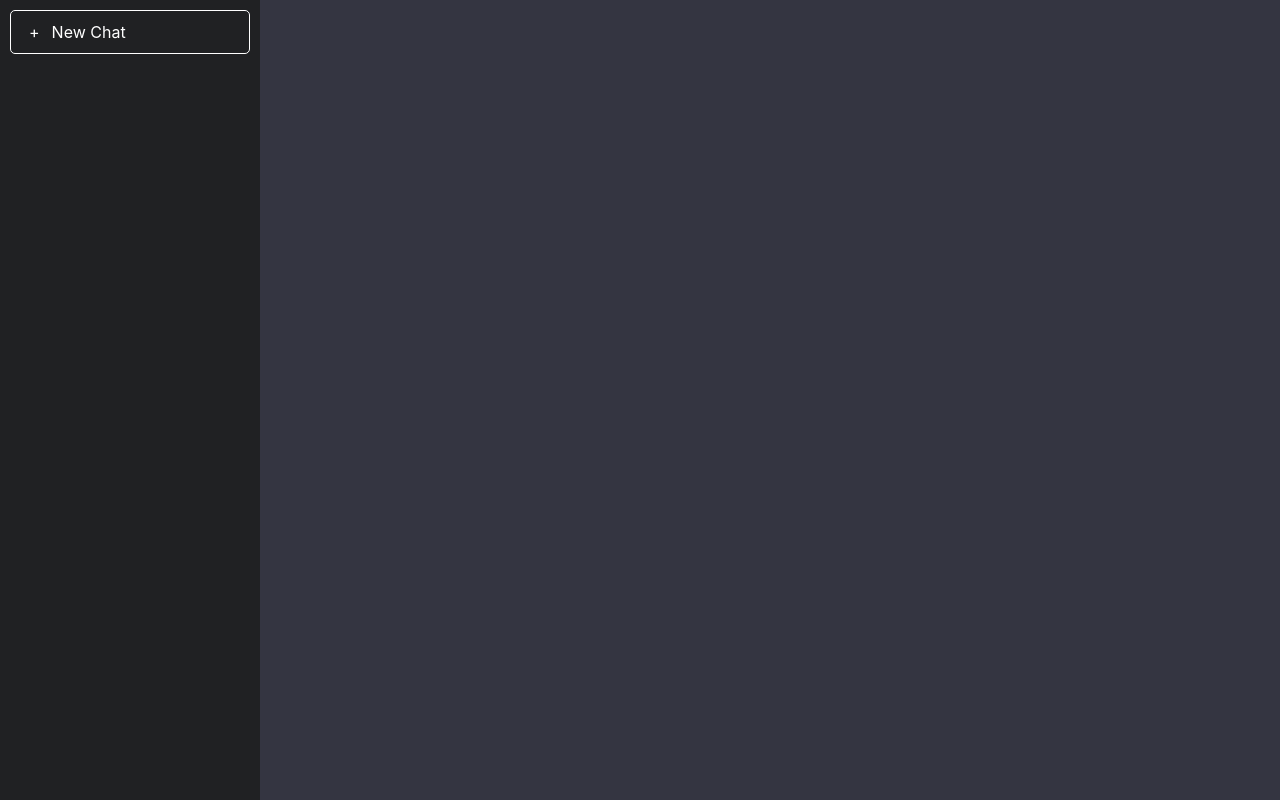
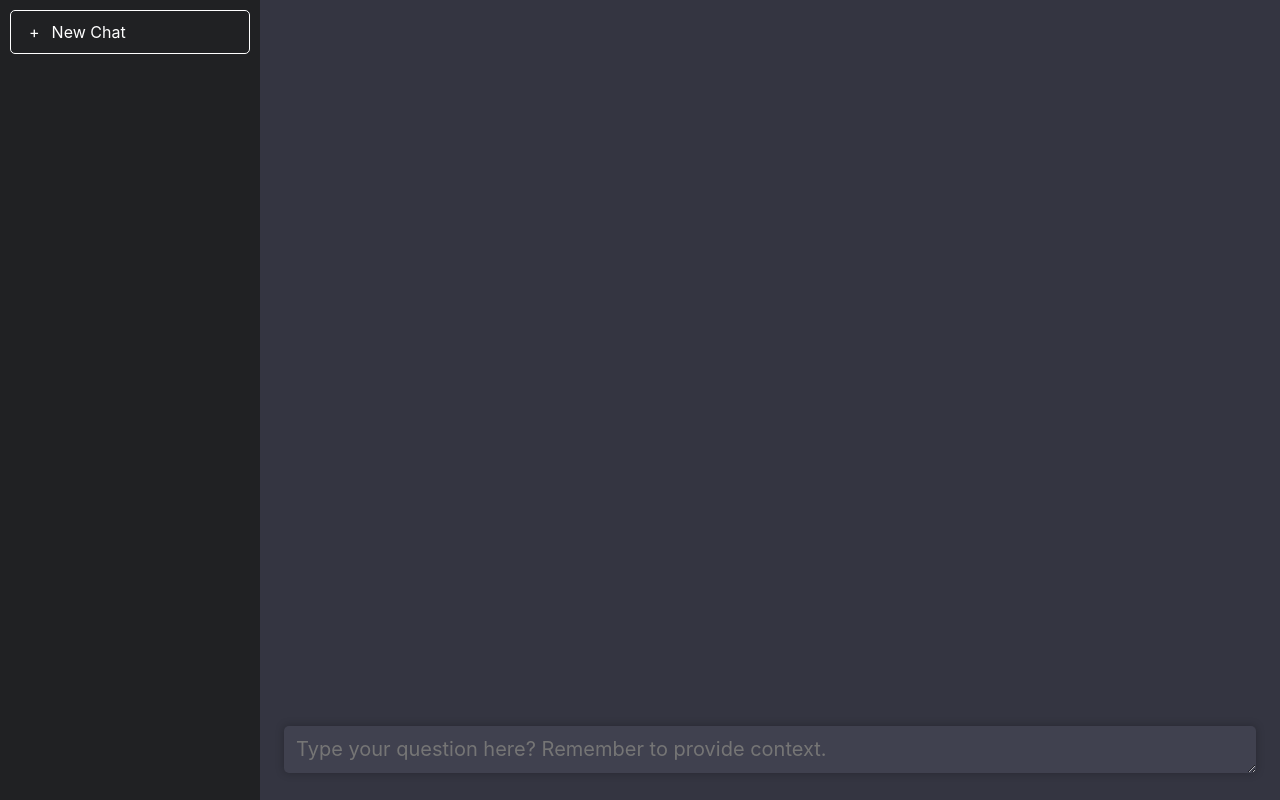
Before and after one commit to Iblis1871/chatgpt-client, a React (Create React App) app: page / in a window 1280 px wide. Built offline with nearby package versions, Linux system fonts and the light colour scheme.

Commit message:
chat text area styled and placed at the bottom of the page

```diff
--- a/src/App.css
+++ b/src/App.css
@@ -18,6 +18,7 @@
 .chatbox {
   flex: 1;
   background-color: #343541;
+  position: relative;
 }
 
 .side-menu-button {
@@ -44,6 +45,31 @@
 
   }
 
+  .chat-input-holder {
+
+    padding: 24px;
+    position: absolute;
+    bottom: 0;
+    left: 0;
+    right: 0;
+
+
+
+  }
+
+  .chat-input-textarea {
+
+    background-color: #40414f;
+    width: 100%;
+    border-radius: 5px;
+    border: none;
+    outline: none;
+    box-shadow: 0 0 8px  0 rgba(0, 0, 0, 0.25);
+    padding: 12px;
+    color: white;
+    font-size: 1.25em;
+
+  }
 
 .App-logo {
   height: 40vmin;
--- a/src/App.js
+++ b/src/App.js
@@ -13,6 +13,13 @@ function App() {
 
       </aside>
       <section className="chatbox">
+        <div className="chat-input-holder">
+          <textarea
+          rows="1"
+          className="chat-input-textarea"
+          placeholder="Type your question here? Remember to provide context.">
+          </textarea>
+        </div>
 
       </section>
     </div>
```
